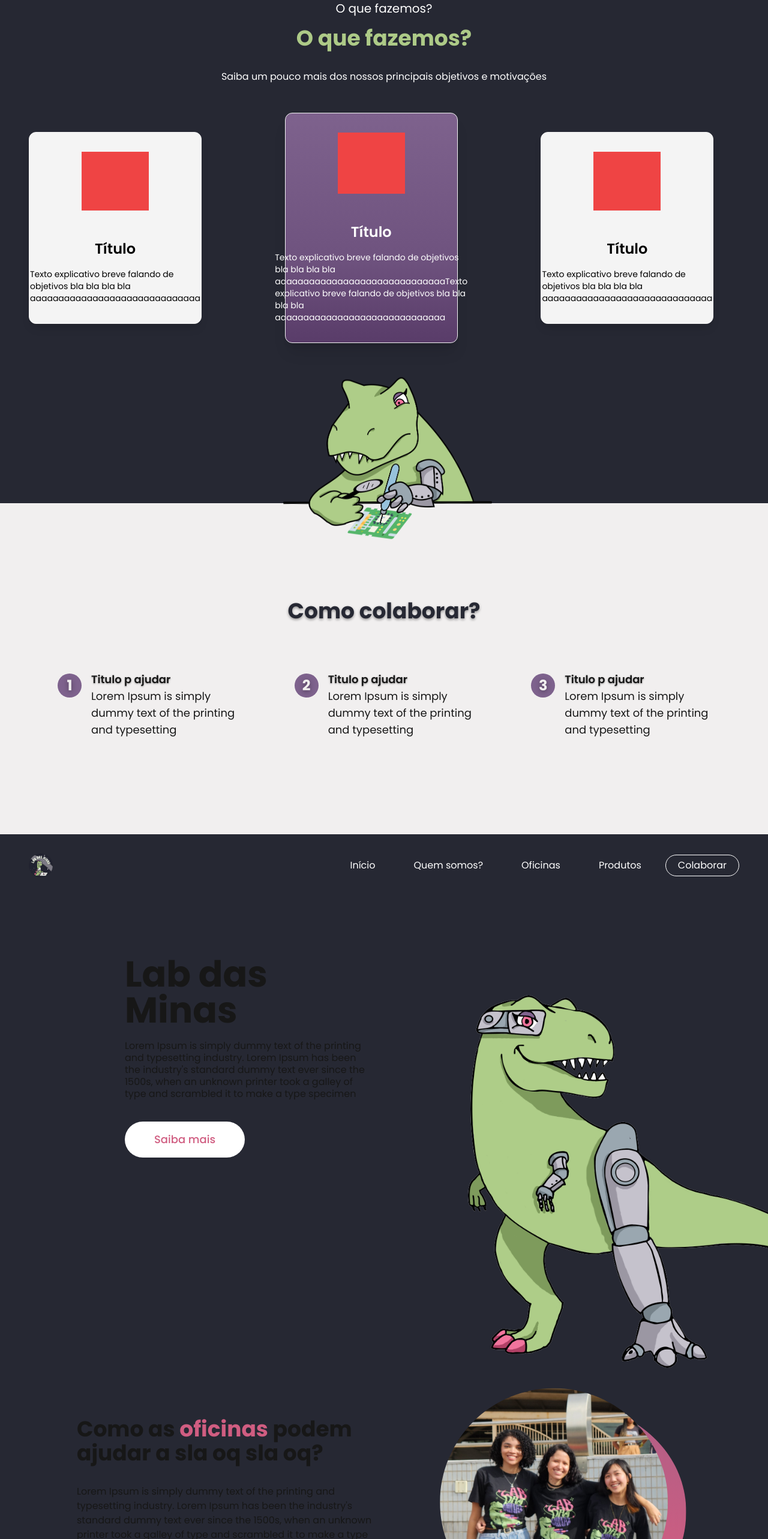
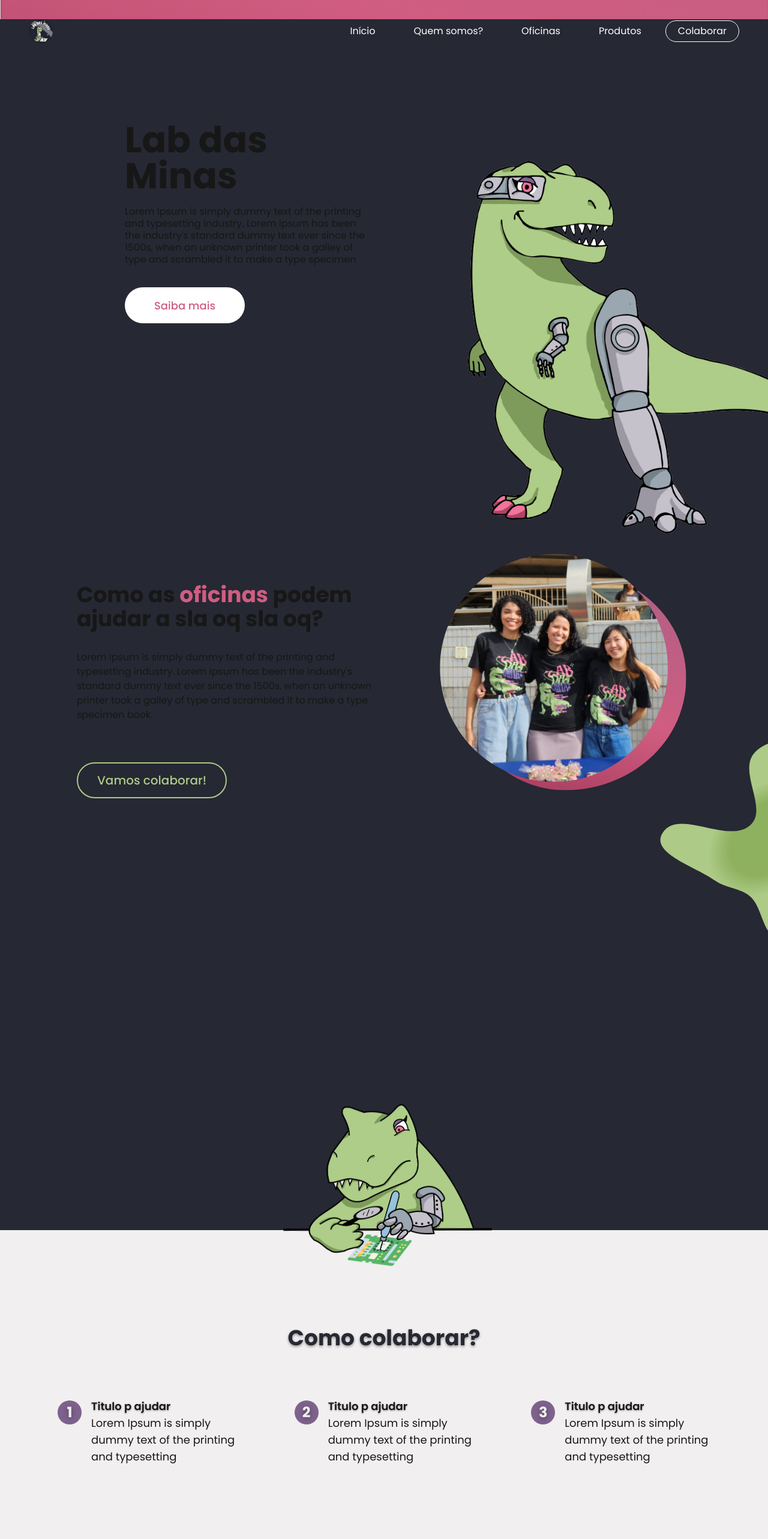
Before and after one commit to LabDasMinas/labdasminas.github.io, a Next.js app: page / in a window 1280 px wide. Shown: the top 2566 px of the page at 60% size. Built offline with nearby package versions, Linux system fonts and the light colour scheme.

Commit message:
chore: fix imports and key in map

```diff
--- a/src/app/components/ComoColaborar.tsx
+++ b/src/app/components/Colaborar.tsx
@@ -16,7 +16,7 @@ const content = [
 ]
 
 
-export default function ComoColaborar() {
+export default function Colaborar() {
   return (
     <section className="w-full flex flex-col items-center ">
 
@@ -34,7 +34,7 @@ export default function ComoColaborar() {
         <div className="grid grid-cols-1 md:grid-cols-3 gap-12 lg:gap-24 px-8 lg:px-24">
           {
             content.map((item, idx) => (
-              <article className="flex gap-x-4 items-start justify-start">
+              <article key={idx} className="flex gap-x-4 items-start justify-start">
                 <div><em className="text-[#F1EFEF] flex not-italic font-bold justify-center items-center text-center bg-roxoLab text-2xl rounded-full w-10 h-10 mt-1 [text-shadow:_0_2px_8px_rgb(0_0_0_/_40%)]">{idx + 1}</em></div>
                 <div className="text-lg">
                   <p className="font-semibold [text-shadow:_0_1px_3px_rgb(0_0_0_/_40%)]">
--- a/src/app/components/Example.tsx
+++ /dev/null
@@ -1,7 +0,0 @@
-export default function Example() {
-    return (
-      <div>
-        Oi
-      </div>
-    );
-  }
--- a/src/app/page.tsx
+++ b/src/app/page.tsx
@@ -1,11 +1,8 @@
-
-import Example from "./components/Example";
 import Hero from "./components/Hero";
 import Oficinas from "./components/Oficinas";
 import Produtos from "./components/Produtos";
-
+import Colaborar from "./components/Colaborar";
 import OQueFazemos from "./components/OQueFazemos";
-import ComoColaborar from "./components/ComoColaborar";
 
 
 export default function Home() {
@@ -13,11 +10,12 @@ export default function Home() {
 
   return (
     <div className="bg-escuroLab min-h-screen h-full">
-      <OQueFazemos />
-      <ComoColaborar />
-      <Hero/>
-      <Oficinas/>
-      <Produtos/>
+      {/* <OQueFazemos /> */}
+
+      <Hero />
+      <Oficinas />
+      <Colaborar />
+      <Produtos />
     </div>
   );
 }
```
